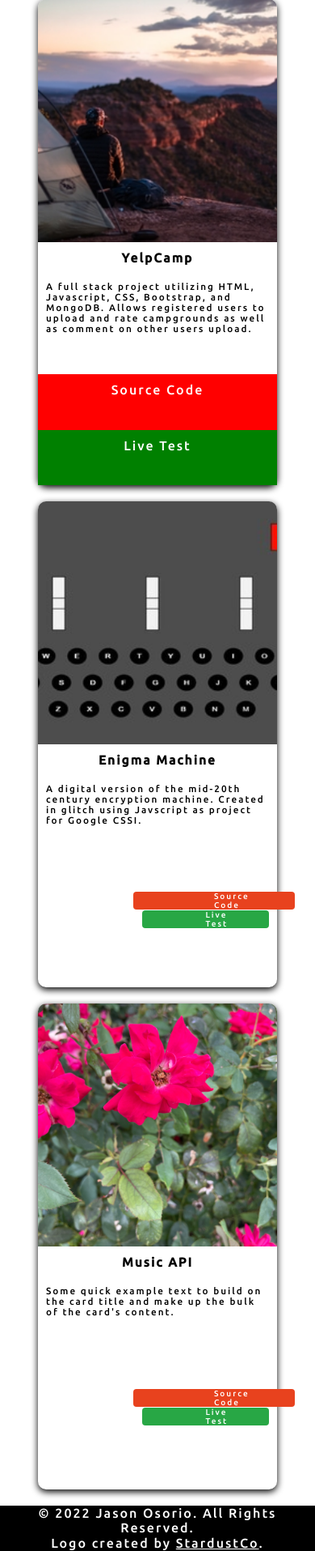
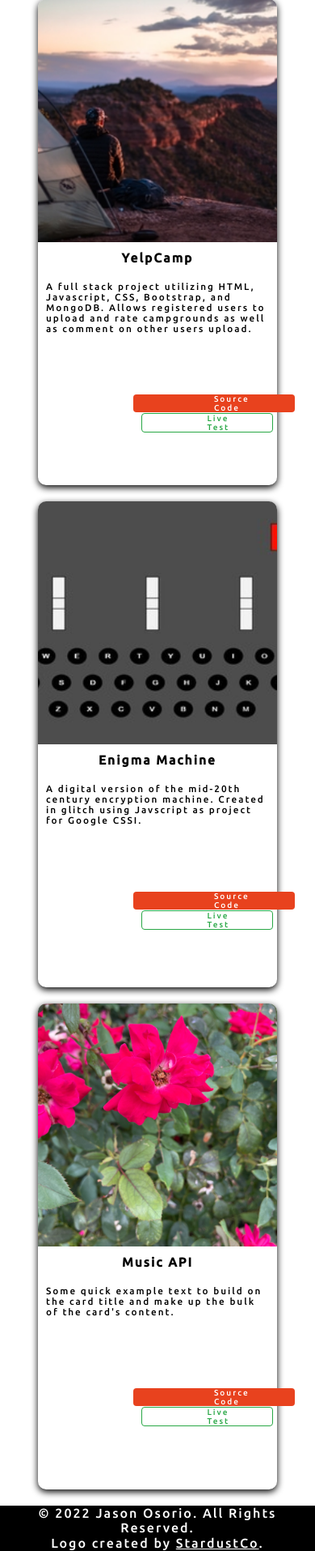
Before and after one commit to Jmarin123/Portfolio, a Node server app: page / in a window 390 px wide. Shown: the part 955-2870 px from the top of the page at 81% size. Run offline with Node 20, Linux system fonts and the light colour scheme.

Commit message:
Fixed buttons

```diff
--- a/public/stylesheets/landingPage.css
+++ b/public/stylesheets/landingPage.css
@@ -367,11 +367,16 @@
 }
 
 .live-test {
-    background-color: #28a745;
+    color: #28a745;
+    border: 1px solid;
+    border-color: #28a745;
+    transition: all 0.2s;
+    background-color: white;
 }
 
 .live-test:hover {
     background-color: #208537;
+    color: white;
 }
 
 
@@ -588,23 +593,6 @@
         height: 100%;
     }
 
-    .tryingClass {
-        width: 100%;
-        height: 50%;
-        padding: 10px;
-        background-color: red;
-        color: white;
-        text-align: center;
-    }
-
-    .finishPlz {
-        width: 100%;
-        height: 50%;
-        padding: 10px;
-        background-color: green;
-        color: white;
-        text-align: center;
-    }
 
     .card-reference {
         width: 100%;
--- a/views/landing.ejs
+++ b/views/landing.ejs
@@ -80,17 +80,13 @@
                         <p class="card-text">A full stack project utilizing HTML, Javascript, CSS, Bootstrap, and
                             MongoDB. Allows registered users to upload and rate campgrounds as well as comment on other
                             users upload.</p>
-                        <!-- <div class="card-buttons">
+                        <div class="card-buttons">
                             <form action="https://github.com/Jmarin123/Enigma-Machine" method="get" target="_blank">
                                 <button class="card-reference sourceCode">Source Code</button>
                             </form>
                             <form action="https://enigma-encrypt.glitch.me" method="get" target="_blank">
                                 <button class="card-reference live-test">Live Test</button>
                             </form>
-                        </div> -->
-                        <div class="container-for-buttons">
-                            <div class="tryingClass">Source Code</div>
-                            <div class="finishPlz">Live Test</div>
                         </div>
                     </div>
                 </div>
@@ -98,7 +94,8 @@
                     <div class="enigma-pic"></div>
                     <div class="card-body">
                         <h5 class="card-title">Enigma Machine</h5>
-                        <p class="card-text">A digital version of the mid-20th century encryption machine. Created in
+                        <p class="card-text">A digital version of the mid-20th century encryption machine. Created
+                            in
                             glitch using Javscript as project for Google CSSI.</p>
                         <div class="card-buttons enigma-button">
                             <form action="https://github.com/Jmarin123/Enigma-Machine" method="get" target="_blank">
@@ -114,7 +111,8 @@
                     <div class="music-pic"></div>
                     <div class="card-body">
                         <h5 class="card-title">Music API</h5>
-                        <p class="card-text">Some quick example text to build on the card title and make up the bulk of
+                        <p class="card-text">Some quick example text to build on the card title and make up the bulk
+                            of
                             the card's content.</p>
                         <div class="card-buttons">
                             <form action="https://github.com/Jmarin123/Enigma-Machine" method="get" target="_blank">
```
